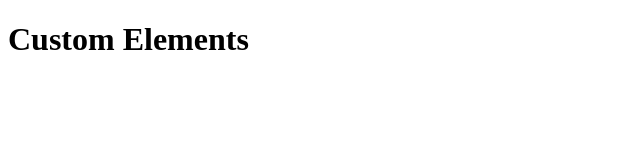
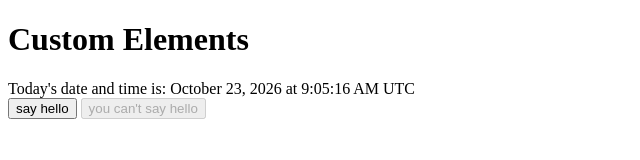
Before and after one commit to wellspokenrambler/web-components, a website: page public/1_custom_elements.html in a window 1280 px wide. Shown: the whole page, without its empty margins (0-640 px from the left). Drawn offline with Linux system fonts and the light colour scheme.

Commit message:
added custom elements examples

```diff
--- a/public/1_custom_elements.html
+++ b/public/1_custom_elements.html
@@ -7,6 +7,22 @@
     </head>
     <body>
         <h1>Custom Elements</h1>
+
+        <time-formatted id="elem"
+            year="numeric" month="long" day="numeric"
+            hour="numeric" minute="numeric" second="numeric"
+            timezone-name="short">
+        </time-formatted>
+
+        <user-info id="info"></user-info>
+
+        <br/>
+        <button is="hello-button">
+            say hello
+        </button>
+        <button is="hello-button" disabled>
+            you can't say hello
+        </button>
         <script src="./scripts/shared.js"></script>
         <script src="./scripts/1_custom_elements.js"></script>
     </body>
--- a/public/scripts/1_custom_elements.js
+++ b/public/scripts/1_custom_elements.js
@@ -0,0 +1,63 @@
+/**
+ * Time Formatted (basic component)
+ */
+class TimeFormatted extends HTMLElement {
+    render() {
+        let date = new Date(this.getAttribute('datetime') || date.now());
+
+        this.innerHTML = "Today's date and time is: " + new Intl.DateTimeFormat("default", {
+            year: this.getAttribute('year') || undefined,
+            month: this.getAttribute('month') || undefined,
+            day: this.getAttribute('day') || undefined,
+            hour: this.getAttribute('hour') || undefined,
+            minute: this.getAttribute('minute') || undefined,
+            second: this.getAttribute('second') || undefined,
+            timeZoneName: this.getAttribute('timezone-name') || undefined
+        }).format(date);
+    }
+
+    connectedCallback() {
+        if(!this.rendered) {
+            this.render();
+            this.rendered = true;
+        }
+    }
+
+    static get observedAttributes() {
+        return ['datetime', 'year', 'month', 'day', 'hour', 'minute', 'second', 'timezone-name'];
+    }
+
+    attributeChangedCallback(name, oldValue, newValuue) {
+        this.render();
+    }
+
+}
+
+customElements.define("time-formatted", TimeFormatted);
+
+const elem = document.getElementById('elem');
+
+setInterval(() => elem.setAttribute('datetime', new Date()), 1000);
+
+/**
+ * User info (connection and initialisation)
+ */
+
+customElements.define('user-info', class extends HTMLElement {
+    connectedCallback() {
+        alert(`${this.id} connected`);
+        setTimeout(() => alert(`${this.id} initialised`));
+    }
+});
+
+/**
+ * Hello Button (customised built-in element)
+ */
+class HelloButton extends HTMLButtonElement {
+    constructor() {
+        super();
+        this.addEventListener('click', () => alert('hello'));
+    }
+}
+
+customElements.define('hello-button', HelloButton, {extends: 'button'});
```
